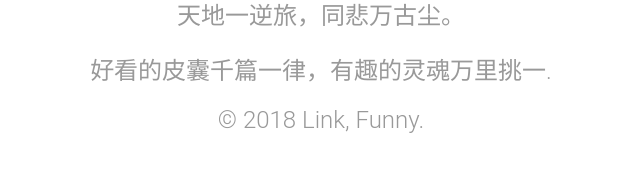
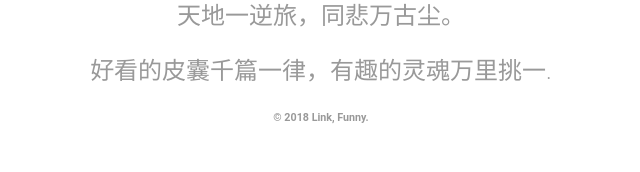
Before and after one commit to link9596/qwq, a Jekyll site: the page demo/2018-1-6-fade-in.html, which Jekyll copies as it is, in a window 1280 px wide. Shown: the part 175-347 px from the top of the page, without its empty margins (319-959 px from the left). Built offline with Jekyll 4.4.1, drawn with Linux system fonts in a browser that asks for light colours.

Commit message:
Update 2018-1-6-fade-in.html

```diff
--- a/demo/2018-1-6-fade-in.html
+++ b/demo/2018-1-6-fade-in.html
@@ -37,7 +37,7 @@
          <div class="fade">
          <h2 style="color: #999999;text-align:center">好看的皮囊千篇一律，有趣的灵魂万里挑一.</h2>
            <div class="fade">
-           <h2 style="color: #999999;text-align:center">© 2018 Link, Funny.
+           <h6 style="color: #999999;text-align:center">© 2018 Link, Funny.</h6>
            </div>
          </div>
        </div>
```
